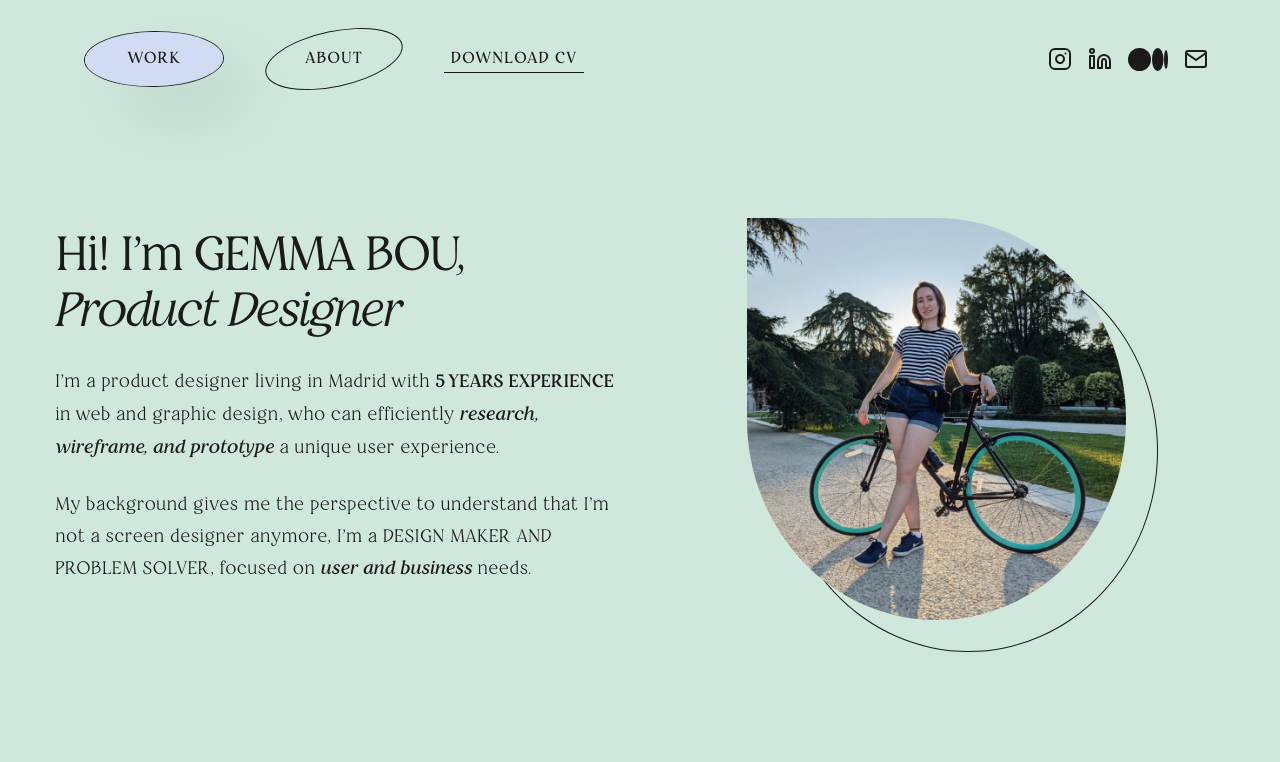
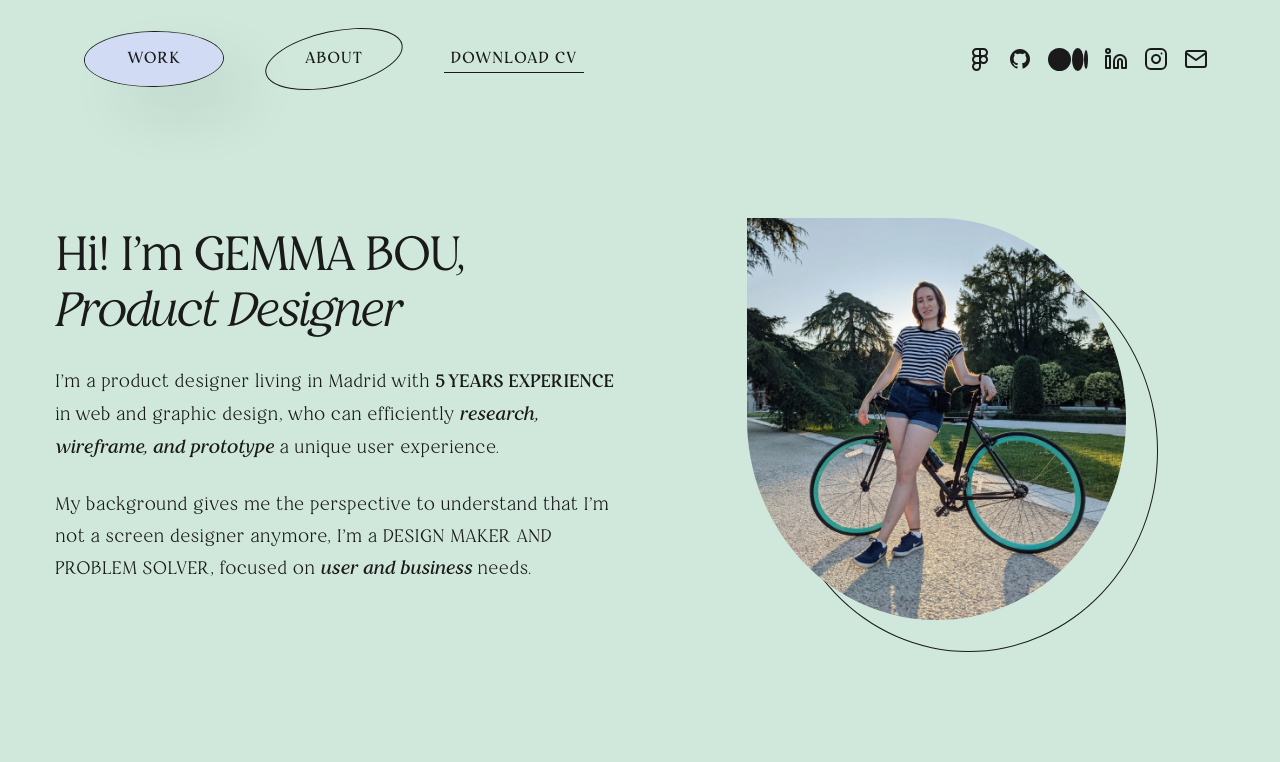
Before and after one commit to gemmabou/gemma-bou-web, a Vue app: page / in a window 1280 px wide. Shown: the top 762 px of the page. Built offline with nearby package versions, Linux system fonts and the light colour scheme; what vue-window-size would draw is missing.

Commit message:
adding new figma and github icons

```diff
--- a/src/components/shared/Icon.vue
+++ b/src/components/shared/Icon.vue
@@ -14,6 +14,8 @@ import Mail from "./icons/Mail.vue";
 import Medium from "./icons/Medium.vue";
 import Close from "./icons/Close.vue";
 import Menu from "./icons/Menu.vue";
+import Github from "./icons/Github.vue";
+import Figma from "./icons/Figma.vue";
 
 @Component({
   components: {
@@ -23,6 +25,8 @@ import Menu from "./icons/Menu.vue";
     Medium,
     Close,
     Menu,
+    Figma,
+    Github,
   },
 })
 export default class Icon extends Vue {
--- a/src/components/shared/SocialMediaLinks.vue
+++ b/src/components/shared/SocialMediaLinks.vue
@@ -1,8 +1,10 @@
 <template>
   <bou-flexbox verticalAlign="center">
+    <bou-icon icon="Figma" :href="figmaUrl" :targetBlank="true" />
+    <bou-icon icon="Github" :href="githubUrl" :targetBlank="true" />
+    <bou-icon icon="Medium" :href="mediumUrl" :targetBlank="true" />
+     <bou-icon icon="Linkedin" :href="linkedinUrl" :targetBlank="true" />
     <bou-icon icon="Instagram" :href="instagramUrl" :targetBlank="true" />
-    <bou-icon icon="Linkedin" :href="linkedinUrl" :targetBlank="true" />
-    <bou-icon icon="Medium" :href="mediumUrl" :targetBlank="true" />
     <bou-icon icon="Mail" :href="mailtoHref" />
   </bou-flexbox>
 </template>
@@ -10,6 +12,8 @@
 <script lang="ts">
 import { Component, Vue } from "vue-property-decorator";
 import {
+  FIGMA_URL,
+  GITHUB_URL,
   INSTAGRAM_URL,
   LINKEDIN_URL,
   MAILTO_HREF,
@@ -22,5 +26,7 @@ export default class SocialMediaLinks extends Vue {
   linkedinUrl = LINKEDIN_URL;
   mediumUrl = MEDIUM_URL;
   mailtoHref = MAILTO_HREF;
+  figmaUrl = FIGMA_URL;
+  githubUrl = GITHUB_URL;
 }
 </script>
--- /dev/null
+++ b/src/components/shared/icons/Figma.vue
@@ -0,0 +1,45 @@
+<template>
+  <svg
+    width="24"
+    height="24"
+    viewBox="0 0 24 24"
+    fill="none"
+    xmlns="http://www.w3.org/2000/svg"
+  >
+    <path
+      d="M5 5.5C5 4.57174 5.36875 3.6815 6.02513 3.02513C6.6815 2.36875 7.57174 2 8.5 2H12V9H8.5C7.57174 9 6.6815 8.63125 6.02513 7.97487C5.36875 7.3185 5 6.42826 5 5.5Z"
+      stroke="#1A1A1A"
+      stroke-width="2"
+      stroke-linecap="round"
+      stroke-linejoin="round"
+    />
+    <path
+      d="M12 2H15.5C15.9596 2 16.4148 2.09053 16.8394 2.26642C17.264 2.44231 17.6499 2.70012 17.9749 3.02513C18.2999 3.35013 18.5577 3.73597 18.7336 4.16061C18.9095 4.58525 19 5.04037 19 5.5C19 5.95963 18.9095 6.41475 18.7336 6.83939C18.5577 7.26403 18.2999 7.64987 17.9749 7.97487C17.6499 8.29988 17.264 8.55769 16.8394 8.73358C16.4148 8.90947 15.9596 9 15.5 9H12V2Z"
+      stroke="#1A1A1A"
+      stroke-width="2"
+      stroke-linecap="round"
+      stroke-linejoin="round"
+    />
+    <path
+      d="M12 12.5C12 12.0404 12.0905 11.5852 12.2664 11.1606C12.4423 10.736 12.7001 10.3501 13.0251 10.0251C13.3501 9.70012 13.736 9.44231 14.1606 9.26642C14.5852 9.09053 15.0404 9 15.5 9C15.9596 9 16.4148 9.09053 16.8394 9.26642C17.264 9.44231 17.6499 9.70012 17.9749 10.0251C18.2999 10.3501 18.5577 10.736 18.7336 11.1606C18.9095 11.5852 19 12.0404 19 12.5C19 12.9596 18.9095 13.4148 18.7336 13.8394C18.5577 14.264 18.2999 14.6499 17.9749 14.9749C17.6499 15.2999 17.264 15.5577 16.8394 15.7336C16.4148 15.9095 15.9596 16 15.5 16C15.0404 16 14.5852 15.9095 14.1606 15.7336C13.736 15.5577 13.3501 15.2999 13.0251 14.9749C12.7001 14.6499 12.4423 14.264 12.2664 13.8394C12.0905 13.4148 12 12.9596 12 12.5V12.5Z"
+      stroke="#1A1A1A"
+      stroke-width="2"
+      stroke-linecap="round"
+      stroke-linejoin="round"
+    />
+    <path
+      d="M5 19.5C5 18.5717 5.36875 17.6815 6.02513 17.0251C6.6815 16.3687 7.57174 16 8.5 16H12V19.5C12 20.4283 11.6313 21.3185 10.9749 21.9749C10.3185 22.6313 9.42826 23 8.5 23C7.57174 23 6.6815 22.6313 6.02513 21.9749C5.36875 21.3185 5 20.4283 5 19.5Z"
+      stroke="#1A1A1A"
+      stroke-width="2"
+      stroke-linecap="round"
+      stroke-linejoin="round"
+    />
+    <path
+      d="M5 12.5C5 11.5717 5.36875 10.6815 6.02513 10.0251C6.6815 9.36875 7.57174 9 8.5 9H12V16H8.5C7.57174 16 6.6815 15.6313 6.02513 14.9749C5.36875 14.3185 5 13.4283 5 12.5Z"
+      stroke="#1A1A1A"
+      stroke-width="2"
+      stroke-linecap="round"
+      stroke-linejoin="round"
+    />
+  </svg>
+</template>
--- /dev/null
+++ b/src/components/shared/icons/Github.vue
@@ -0,0 +1,14 @@
+<template>
+  <svg
+    width="24"
+    height="24"
+    viewBox="0 0 24 24"
+    fill="none"
+    xmlns="http://www.w3.org/2000/svg"
+  >
+    <path
+      d="M12 2C10.6868 2 9.38642 2.25866 8.17317 2.7612C6.95991 3.26375 5.85752 4.00035 4.92893 4.92893C3.05357 6.8043 2 9.34784 2 12C2 16.42 4.87 20.17 8.84 21.5C9.34 21.58 9.5 21.27 9.5 21C9.5 20.77 9.5 20.14 9.5 19.31C6.73 19.91 6.14 17.97 6.14 17.97C5.68 16.81 5.03 16.5 5.03 16.5C4.12 15.88 5.1 15.9 5.1 15.9C6.1 15.97 6.63 16.93 6.63 16.93C7.5 18.45 8.97 18 9.54 17.76C9.63 17.11 9.89 16.67 10.17 16.42C7.95 16.17 5.62 15.31 5.62 11.5C5.62 10.39 6 9.5 6.65 8.79C6.55 8.54 6.2 7.5 6.75 6.15C6.75 6.15 7.59 5.88 9.5 7.17C10.29 6.95 11.15 6.84 12 6.84C12.85 6.84 13.71 6.95 14.5 7.17C16.41 5.88 17.25 6.15 17.25 6.15C17.8 7.5 17.45 8.54 17.35 8.79C18 9.5 18.38 10.39 18.38 11.5C18.38 15.32 16.04 16.16 13.81 16.41C14.17 16.72 14.5 17.33 14.5 18.26C14.5 19.6 14.5 20.68 14.5 21C14.5 21.27 14.66 21.59 15.17 21.5C19.14 20.16 22 16.42 22 12C22 10.6868 21.7413 9.38642 21.2388 8.17317C20.7362 6.95991 19.9997 5.85752 19.0711 4.92893C18.1425 4.00035 17.0401 3.26375 15.8268 2.7612C14.6136 2.25866 13.3132 2 12 2V2Z"
+      fill="#1A1A1A"
+    />
+  </svg>
+</template>
--- a/src/constants/index.ts
+++ b/src/constants/index.ts
@@ -1,6 +1,8 @@
 export const CV_URL = "/CV.pdf";
 export const CV_FILE_NAME = "GemmaBouCV.pdf";
 export const INSTAGRAM_URL = "https://www.instagram.com/gemmabou";
-export const MEDIUM_URL = "https://medium.com/";
+export const MEDIUM_URL = "https://medium.com/@gemmabou";
 export const LINKEDIN_URL = "https://www.linkedin.com/in/gemmabouzas/";
-export const MAILTO_HREF = "mailto:gemmabou@gmail.com";
+export const GITHUB_URL = "https://github.com/Mellamangevi";
+export const FIGMA_URL = "https://www.figma.com/file/dxc5Ur9ftGDcsTIJuB4EnW/Nayru-Material?node-id=0%3A1";
+export const MAILTO_HREF = "mailto:info.gemmabou@gmail.com";
--- a/src/types/index.ts
+++ b/src/types/index.ts
@@ -36,7 +36,9 @@ export type DefaultIcons =
   | "Mail"
   | "Medium"
   | "Close"
-  | "Menu";
+  | "Menu"
+  | "Firma"
+  | "Github";
 
 export type NavbarItem = {
   displayName: string;
--- a/src/views/Home.vue
+++ b/src/views/Home.vue
@@ -36,7 +36,7 @@
       </template>
     </TitleSection>
 
-    <MainSection imagePosition="left">
+    <MainSection imagePosition="left" link="https://medium.com/@gemmabou/creo-un-design-system-para-mis-publicaciones-en-instagram-2ad88432a620">
       <template v-slot:title>
         I have created a <span class="uppercase">Design System</span> for my
         <i>posts</i> on Instagram
@@ -62,7 +62,7 @@
       </template>
     </MainSection>
 
-    <MainSection imagePosition="right">
+    <MainSection imagePosition="right" link="https://medium.com/@gemmabou/dise%C3%B1o-real-food-market-app-8f5285825b35">
       <template v-slot:title>
         I have designed <span class="uppercase">Real Food Market App</span>,
         through a UX/UI <i>Case Study</i>
@@ -89,7 +89,7 @@
       </template>
     </MainSection>
 
-    <MainSection imagePosition="left">
+    <MainSection imagePosition="left" link="https://bocacalle-studio.com/">
       <template v-slot:title>
         <span class="uppercase">Freelance</span> at <i>Bocacalle</i> Studio
       </template>
```
